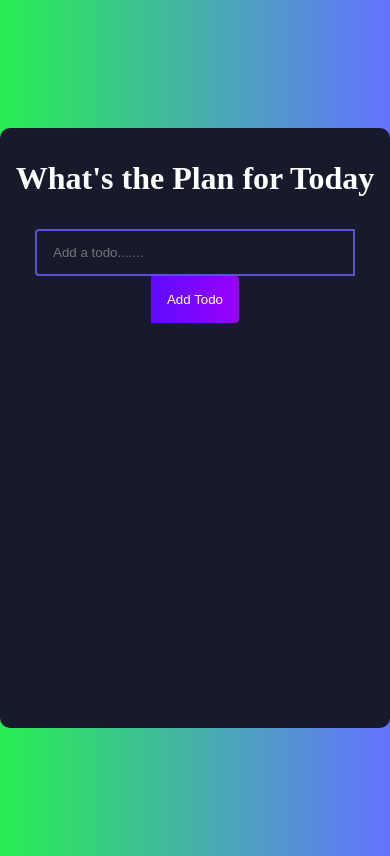
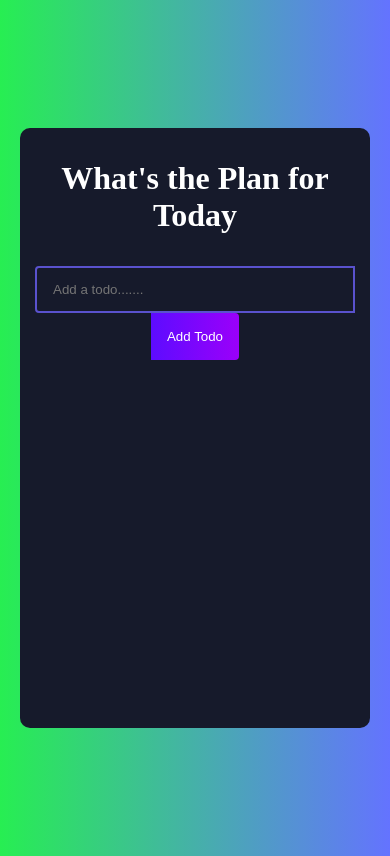
Before and after one commit to hongquan32004/HIT-REACTJS-2024, a React (Vite) app in the folder HomeWork/: page / in a window 390 px wide. Built offline with nearby package versions, Linux system fonts and the light colour scheme.

Commit message:
update day5

```diff
--- a/HomeWork/src/App.scss
+++ b/HomeWork/src/App.scss
@@ -14,7 +14,7 @@
 
   @media screen and (max-width:768px) {
     .todo-wrapper {
-      max-width: 450px;
+      max-width: 350px;
     }
   }
 }
```
